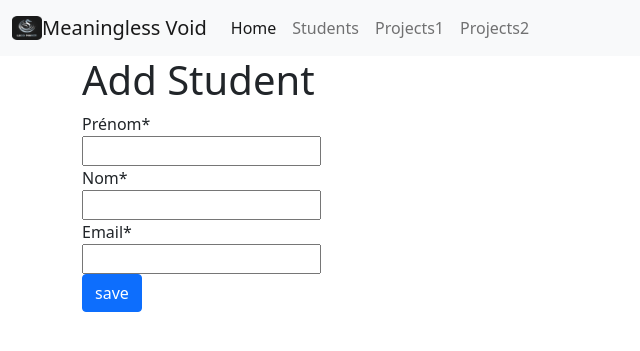
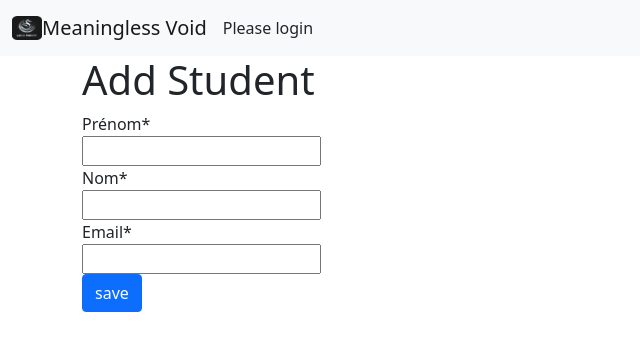
Before and after one commit to anasbn3issa/DjangoFirstProject, a Django app: page /app/student/add in a window 1280 px wide. Shown: the top 351 px of the page, without its empty margins (0-640 px from the left). Run offline with Django 3.2, Linux system fonts and the light colour scheme; some libraries are stand-ins or nearby versions.

Commit message:
login, logout, redirect if not logged in , still a problem with delete student

```diff
--- a/DjangoProject0/settings.py
+++ b/DjangoProject0/settings.py
@@ -132,3 +132,8 @@ STATICFILES_DIRS = [
 
 DEFAULT_AUTO_FIELD = 'django.db.models.BigAutoField'
 crispy_forms_tags = 'bootstrap4'
+
+
+LOGIN_REDIRECT_URL = 'student_display'
+LOGOUT_REDIRECT_URL = 'login'
+LOGIN_URL = 'login'
--- a/DjangoProject0/templates/header.html
+++ b/DjangoProject0/templates/header.html
@@ -8,6 +8,7 @@
       </button>
       <div class="collapse navbar-collapse" id="navbarNav">
         <ul class="navbar-nav">
+          {% if request.user.is_authenticated %}
           <li class="nav-item">
             <a class="nav-link active" aria-current="page" href="{% url 'home' %}">Home</a>
           </li>
@@ -20,7 +21,16 @@
           <li class="nav-item">
             <a class="nav-link" href="{% url 'project_display' %}">Projects2</a>
           </li>
+          <li class="nav-item">
+            <a class="nav-link" href="{% url 'logout' %}">Logout</a>
+          </li>
         </ul>
+        <span class="navbar-text" style="color:red;">
+            Welcome, {{ request.user.username }}
+          {% else %}
+            Please login
+          {% endif %}
+        </span>
       </div>
     </div>
   </nav>
--- a/DjangoProject0/urls.py
+++ b/DjangoProject0/urls.py
@@ -13,11 +13,16 @@ Including another URLconf
     1. Import the include() function: from django.urls import include, path
     2. Add a URL to urlpatterns:  path('blog/', include('blog.urls'))
 """
+from re import template
 from xml.etree.ElementInclude import include
 from django.contrib import admin
 from django.urls import path, include
-
+from django.contrib.auth.views import LoginView,LogoutView
 urlpatterns = [
     path('admin/', admin.site.urls),
     path('app/', include('app.urls')),
+    path('login/',
+    LoginView.as_view(template_name='login.html') ,
+    name='login'),
+    path('logout/',LogoutView.as_view(),name='logout')
 ]
--- /dev/null
+++ b/app/templates/app/delete_student.html
@@ -0,0 +1,6 @@
+<form class="container" method="post">
+    {% csrf_token %}
+    <p>Are You a 100% sure you want to Delete this Student ?</p>
+    <button type='submit'>yes</button>
+    <button >no</button>
+</form>
--- a/app/templates/app/list_students.html
+++ b/app/templates/app/list_students.html
@@ -4,6 +4,7 @@
 <ul>
     {% for student in list_students %}
     <a href="{% url 'student_detail' student.id %}"><li> {{ student.first_name }}</li></a>
+    <button><a href="{% url 'delete_student' student.id %}">Delete</a></button>
     {% endfor %}
 </ul>
 {% endblock content %}
--- a/app/urls.py
+++ b/app/urls.py
@@ -1,5 +1,5 @@
 from django.urls import URLPattern, path
-from .views import StudentCreateView, detail_Student, homePage, list_projects, list_students,ProjectListView,StudentUpdateView
+from .views import StudentCreateView, StudentDeleteBox, deleteBox, detail_Student, homePage, list_projects, list_students,ProjectListView,StudentUpdateView
 urlpatterns = [
     path('', homePage, name='home'),
     path('list/', list_students, name='student_display'),
@@ -10,6 +10,7 @@ urlpatterns = [
 
     path('student/add', StudentCreateView.as_view(), name='create_student'),
     path('student/update/<int:pk>', StudentUpdateView.as_view(), name='update_student'),
+    path('student/delete/<int:idToBeDeleted>', deleteBox, name='delete_student'),
 
 
 
--- a/app/views.py
+++ b/app/views.py
@@ -1,29 +1,36 @@
+from urllib import request
 from django.urls import reverse
-from django.views.generic import ListView,UpdateView
+from django.views.generic import ListView,UpdateView,DeleteView
 from django.http import HttpResponse
 from django.shortcuts import redirect, render
 from app.forms import StudentForm, StudentModelForm
 from django.views.generic.edit import CreateView
+from django.contrib.auth.decorators import login_required
+from django.contrib.auth.mixins import LoginRequiredMixin
+
+# from django.contrib.auth import logout
 
 from app.models import Coach, Project, Student
 # Create your views here.
 
 def homePage(request):
     return HttpResponse("<h1>Hello, world. You're at the home page.</h1>")
-
+@login_required
 def list_students(request):
     list = Student.objects.all()
     return render(request, 'app/list_students.html', {'list_students': list})
 
+@login_required
 def detail_Student(request,student_id):
     student = Student.objects.get(id=student_id) #get_objects_or_404(Student, id=student_id)
     return render(request, 'app/detail_Student.html', {'student': student})
 
+@login_required
 def list_projects(request): #function based view
     list = Project.objects.all()
     return render(request, 'app/list_projects.html', {'object_list': list})
 
-class ProjectListView(ListView): #class based view
+class ProjectListView(LoginRequiredMixin,ListView): #class based view
     model = Project
     template_name = 'app/list_projects.html'
     context_object_name = 'list_projects'
@@ -39,3 +46,22 @@ class StudentUpdateView(UpdateView):
     template_name = 'app/add_student_form.html'
     model = Student
     form_class = StudentModelForm
+
+class StudentDeleteBox(DeleteView):
+    template_name = 'app/delete_student.html'
+    model = Student
+
+def deleteBox(request,idToBeDeleted):
+    if request.method == "POST":
+        s=Student.objects.all().filter(pk=idToBeDeleted)
+        print(s)
+        s.delete()
+        return reverse("student_display")
+    return render(request, 'app/delete_student.html', {
+
+    })
+
+
+# def logout_view(request):
+#     logout(request)
+#     # Redirect to a success page.
```
Also changed, not shown: DjangoProject0/templates/login.html (added, +12 -0 lines), db.sqlite3.
